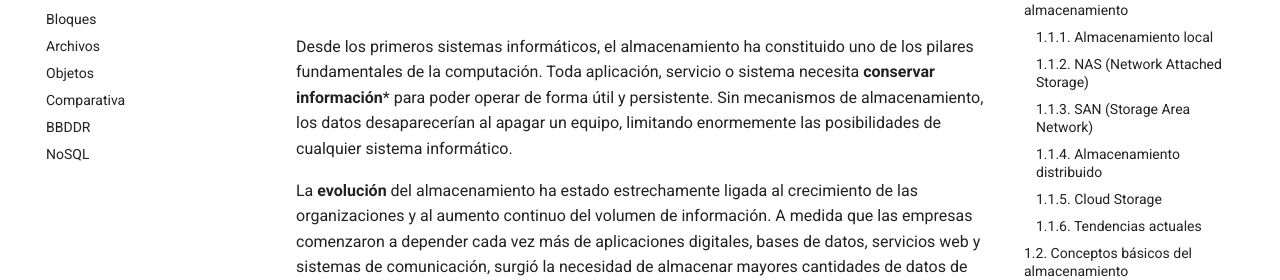
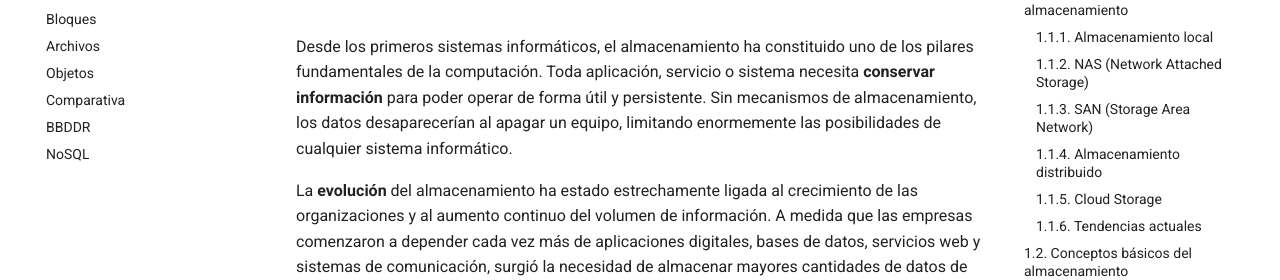
Before and after one commit to rgcenteno/ABDAN-Introduccion, an MkDocs documentation site: the page built from docs/index.md, in a window 1280 px wide and 900 px high. Shown: the part 146-426 px from the top of the window. Built offline with MkDocs 1.6.1 and Material for MkDocs 9.7.7, drawn with Linux system fonts in a browser that asks for light colours.

Commit message:
cambiado *

```diff
--- a/docs/index.md
+++ b/docs/index.md
@@ -1,6 +1,6 @@
 # 1. Introducción al almacenamiento de datos
 
-Desde los primeros sistemas informáticos, el almacenamiento ha constituido uno de los pilares fundamentales de la computación. Toda aplicación, servicio o sistema necesita **conservar información*** para poder operar de forma útil y persistente. Sin mecanismos de almacenamiento, los datos desaparecerían al apagar un equipo, limitando enormemente las posibilidades de cualquier sistema informático.
+Desde los primeros sistemas informáticos, el almacenamiento ha constituido uno de los pilares fundamentales de la computación. Toda aplicación, servicio o sistema necesita **conservar información** para poder operar de forma útil y persistente. Sin mecanismos de almacenamiento, los datos desaparecerían al apagar un equipo, limitando enormemente las posibilidades de cualquier sistema informático.
 
 La **evolución** del almacenamiento ha estado estrechamente ligada al crecimiento de las organizaciones y al aumento continuo del volumen de información. A medida que las empresas comenzaron a depender cada vez más de aplicaciones digitales, bases de datos, servicios web y sistemas de comunicación, surgió la necesidad de almacenar mayores cantidades de datos de manera segura, accesible y eficiente.
 
```
